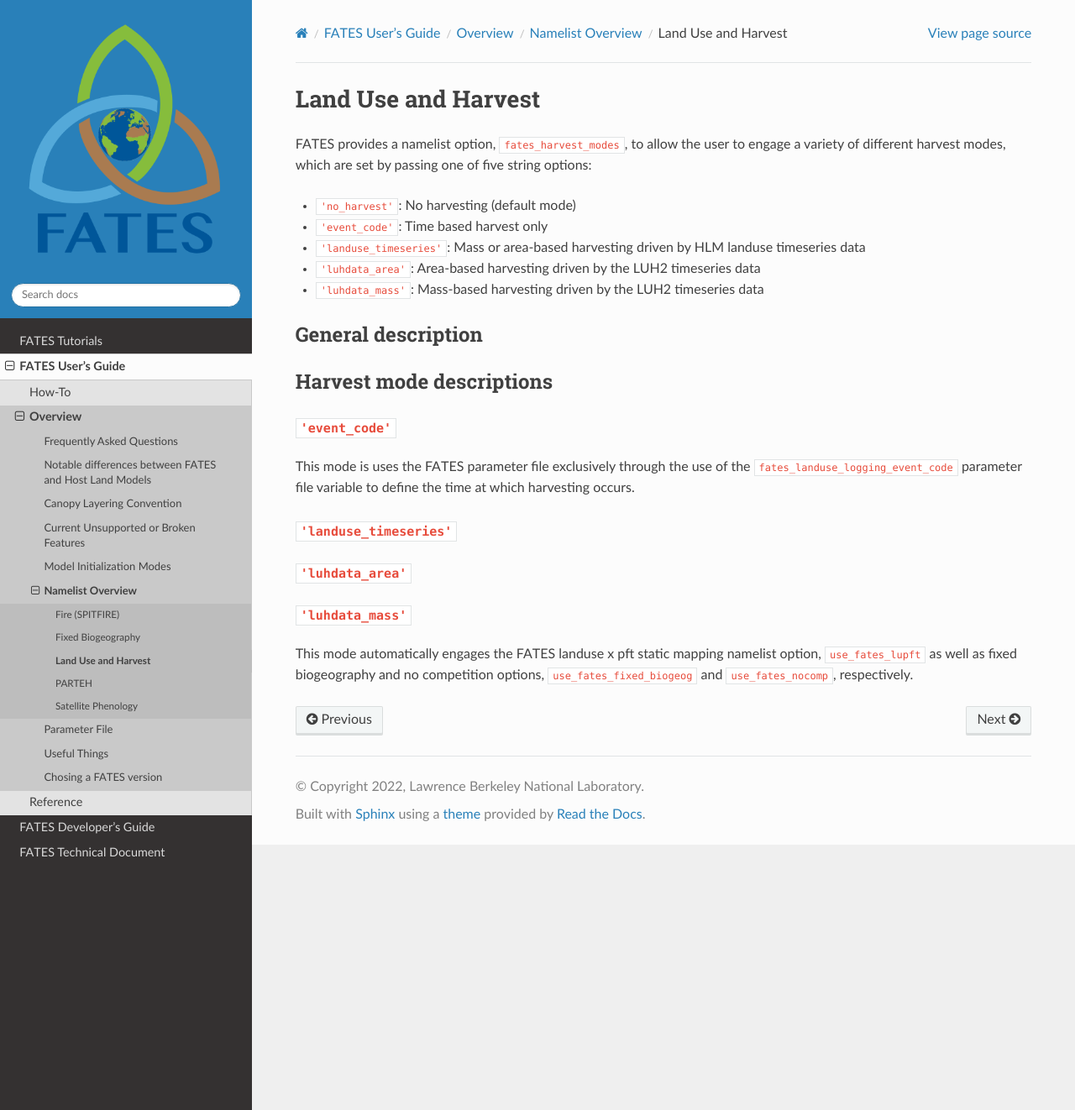
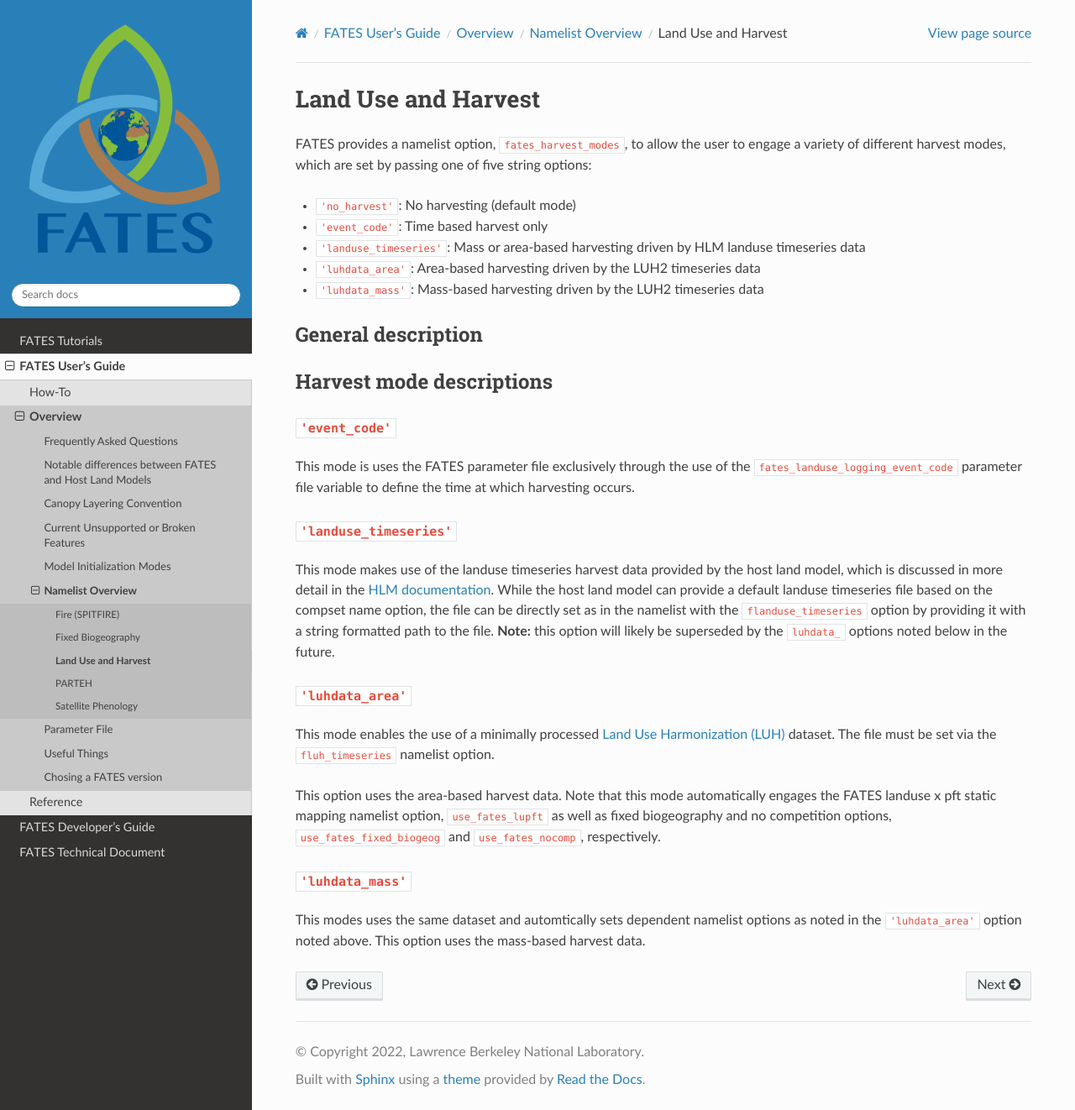
Before and after one commit to NGEET/fates-users-guide, a Sphinx documentation site: the page built from docs/source/user/landuse-harvest-modes.md, in a window 1280 px wide and 1322 px high. Shown: the whole window at 84% size. Built offline with Sphinx 7.4.7 and the Read the Docs theme 3.1.0, drawn with Linux system fonts in a browser that asks for light colours.

Commit message:
update language for the landuse option

```diff
--- a/docs/source/user/landuse-harvest-modes.md
+++ b/docs/source/user/landuse-harvest-modes.md
@@ -18,9 +18,14 @@ This mode is uses the FATES parameter file exclusively through the use of the `f
 
 ### `'landuse_timeseries'`
 
+This mode makes use of the landuse timeseries harvest data provided by the host land model, which is discussed in more detail in the [HLM documentation](https://escomp.github.io/CTSM/tech_note/Transient_Landcover/CLM50_Tech_Note_Transient_Landcover.html).  While the host land model can provide a default landuse timeseries file based on the compset name option, the file can be directly set as in the namelist with the `flanduse_timeseries` option by providing it with a string formatted path to the file. **Note:** this option will likely be superseded by the `luhdata_` options noted below in the future.
 
 ### `'luhdata_area'`
 
+This mode enables the use of a minimally processed [Land Use Harmonization (LUH)](https://luh.umd.edu/) dataset.  The file must be set via the `fluh_timeseries` namelist option.
+
+This option uses the area-based harvest data.  Note that this mode automatically engages the FATES landuse x pft static mapping namelist option, `use_fates_lupft` as well as fixed biogeography and no competition options, `use_fates_fixed_biogeog` and `use_fates_nocomp`, respectively.
+
 ### `'luhdata_mass'`
 
-This mode automatically engages the FATES landuse x pft static mapping namelist option, `use_fates_lupft` as well as fixed biogeography and no competition options, `use_fates_fixed_biogeog` and `use_fates_nocomp`, respectively.
+This modes uses the same dataset and automtically sets dependent namelist options as noted in the `'luhdata_area'` option noted above.  This option uses the mass-based harvest data.
```
